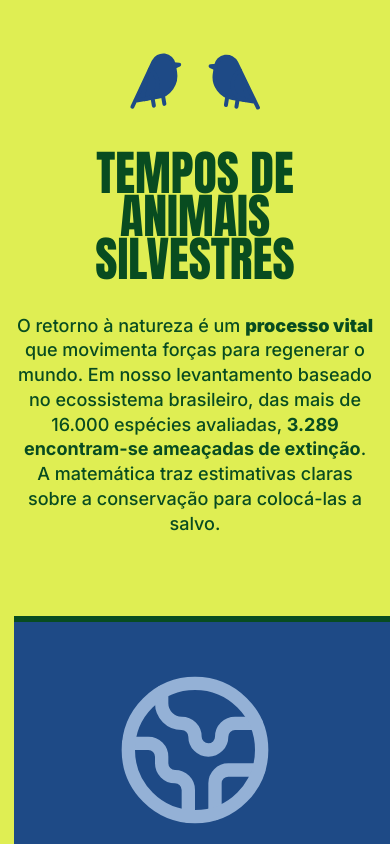
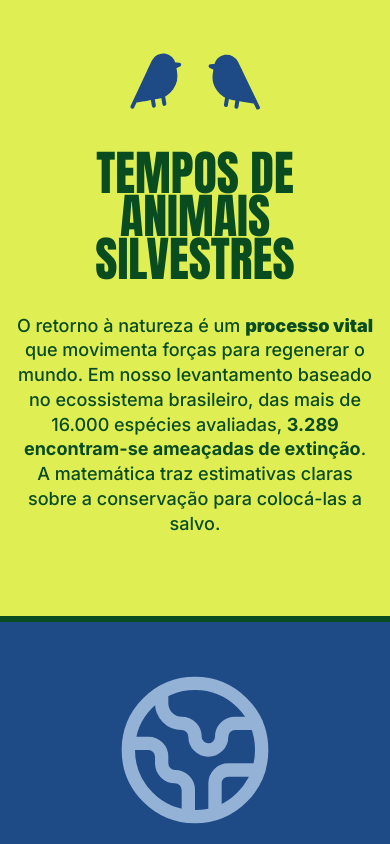
Before and after one commit to Nolei98/BioSaver-Project, a React (Vite) app: page / in a window 390 px wide. Shown: the top 844 px of the page. Built offline with nearby package versions, Linux system fonts and the light colour scheme.

Commit message:
feat: Hide left sidebar on small screens
The fixed left sidebar is removed on mobile viewports to improve layout and reduce visual clutter.

```diff
--- a/src/App.tsx
+++ b/src/App.tsx
@@ -10,7 +10,7 @@ import { ScrollToTop } from "./components/ScrollToTop";
 export default function App() {
   return (
     <div className="min-h-screen bg-[#dfee53] font-sans selection:bg-[#1e4a86] selection:text-white pb-0">
-      <div className="fixed inset-y-0 left-0 w-[14px] bg-[#dfee53] z-[100] pointer-events-none" />
+      <div className="hidden md:block fixed inset-y-0 left-0 w-[14px] bg-[#dfee53] z-[100] pointer-events-none" />
       <Banner />
       <About />
       <Animals />
```
